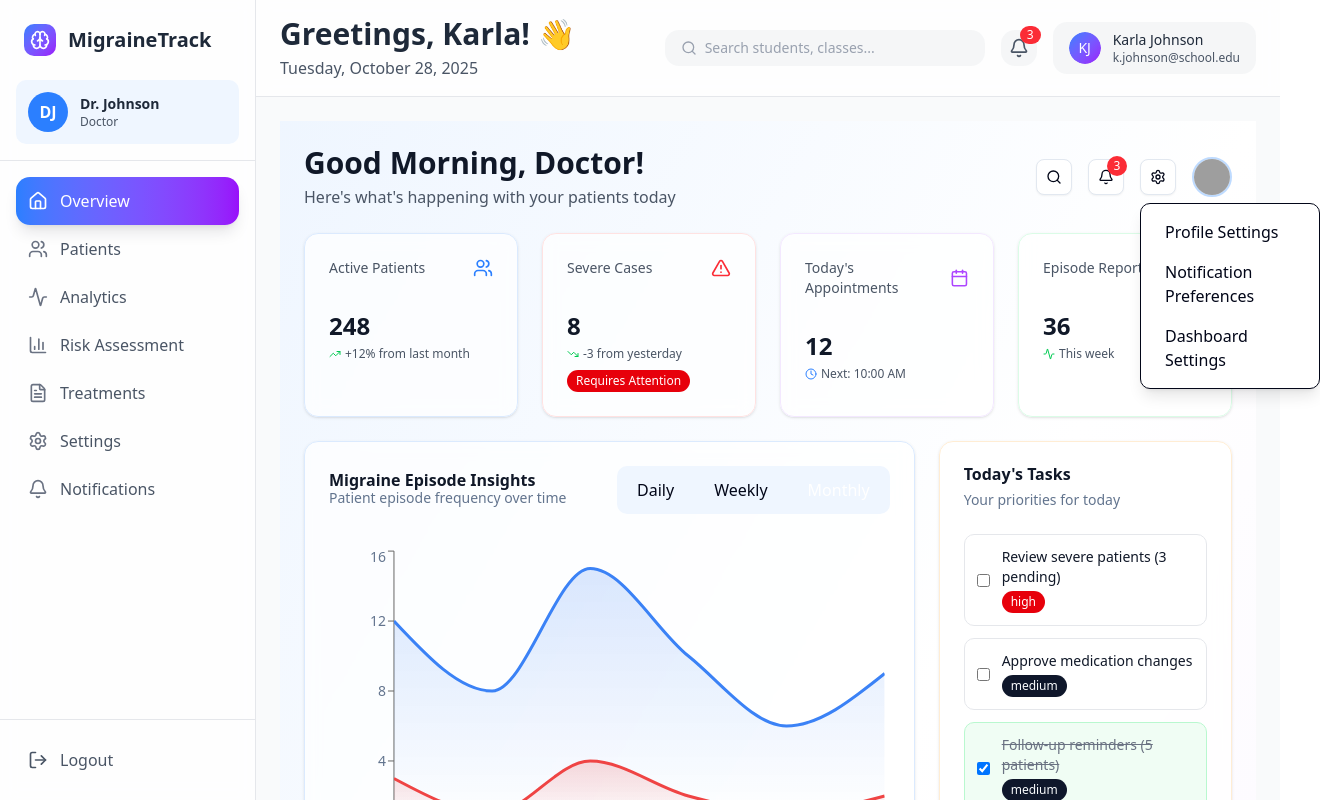
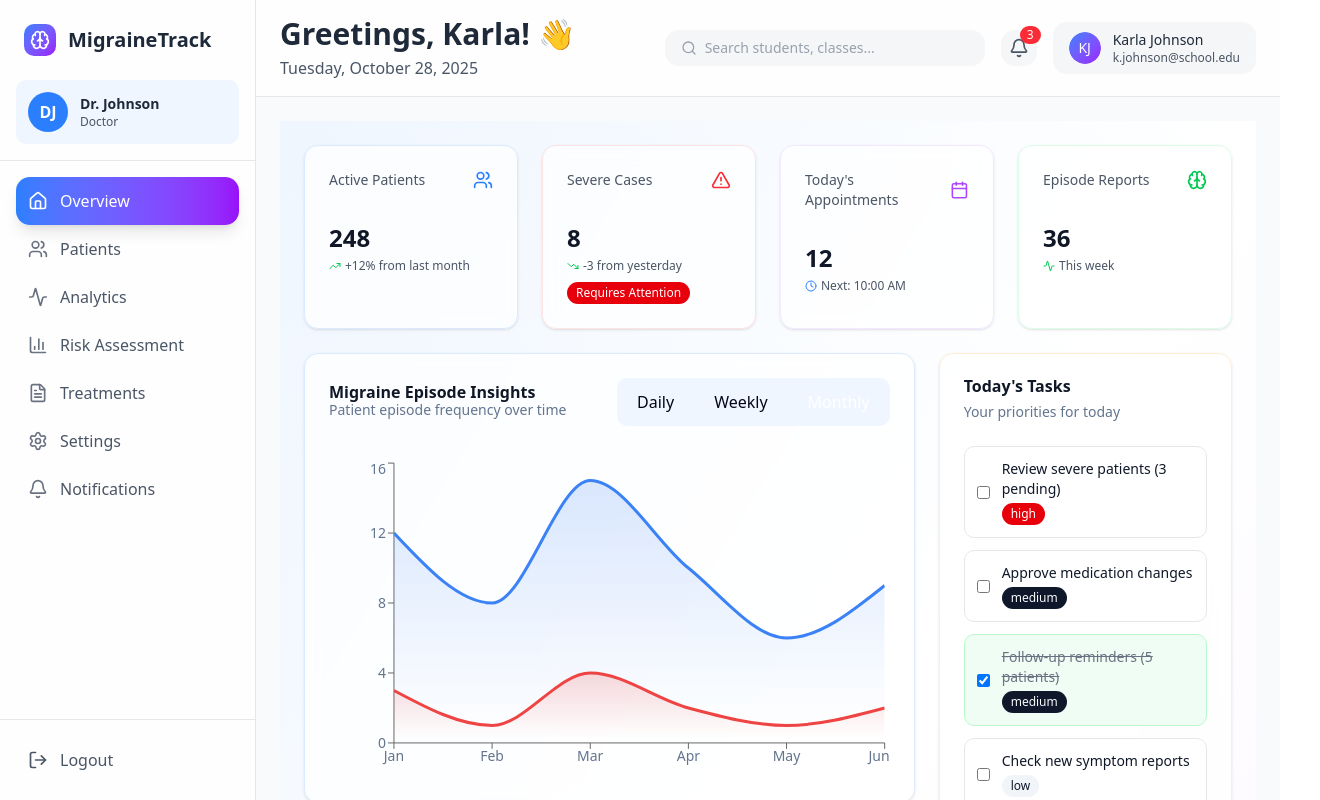
Before and after one commit to mathugamagedgunawardana/PainPal-Web, a Next.js app in the folder client/: page /doctor/overview in a window 1280 px wide. Shown: the top 800 px of the page, 1320 px wide, since content can reach past the window. Built offline with nearby package versions, Linux system fonts and the light colour scheme; grey boxes are pictures that could not be loaded.

Commit message:
sidebar changes

```diff
--- a/client/app/(roles)/doctor/overview/page.tsx
+++ b/client/app/(roles)/doctor/overview/page.tsx
@@ -167,7 +167,7 @@ export default function DoctorDashboard() {
       <div className="max-w-7xl mx-auto space-y-6">
 
         {/* Header */}
-        <div className="flex items-center justify-between">
+        {/* <div className="flex items-center justify-between">
           <div className="space-y-1">
             <h1 className="text-3xl font-bold text-gray-900">Good Morning, Doctor!</h1>
             <p className="text-gray-600">Here's what's happening with your patients today</p>
@@ -203,7 +203,7 @@ export default function DoctorDashboard() {
               <AvatarFallback className="bg-blue-100 text-blue-700">DJ</AvatarFallback>
             </Avatar>
           </div>
-        </div>
+        </div> */}
 
         {/* Overview Cards */}
         <div className="grid grid-cols-1 md:grid-cols-2 lg:grid-cols-4 gap-6">
--- a/client/components/dashboard/Sidebar.tsx
+++ b/client/components/dashboard/Sidebar.tsx
@@ -76,7 +76,7 @@ export default function Sidebar({ activeItem, userRole = 'doctor', userName = 'D
   };
 
   return (
-    <div className="w-20 lg:w-64 bg-white/80 backdrop-blur-sm border-r border-gray-200 h-screen flex flex-col">
+    <div className="w-20 lg:w-64 bg-white/80 backdrop-blur-sm border-r border-gray-200 h-screen flex flex-col sticky top-0">
       {/* Logo */}
       <div className="p-6 flex items-center justify-center lg:justify-start">
         <Link href={`/${userRole}/overview`} className="flex items-center">
--- a/client/package.json
+++ b/client/package.json
@@ -12,7 +12,6 @@
     "@radix-ui/react-avatar": "^1.1.11",
     "@radix-ui/react-progress": "^1.1.8",
     "@radix-ui/react-slot": "^1.2.4",
-    "@tailwindcss/aspect-ratio": "^0.4.2",
     "@tailwindcss/forms": "^0.5.10",
     "@tailwindcss/typography": "^0.5.19",
     "class-variance-authority": "^0.7.1",
@@ -31,6 +30,7 @@
     "tailwind-merge": "^3.3.1"
   },
   "devDependencies": {
+    "@tailwindcss/aspect-ratio": "^0.4.2",
     "@tailwindcss/postcss": "^4.1.17",
     "@types/node": "^20",
     "@types/react": "^19",
```
Also changed, not shown: 1 other file (tests, documents, lock files or other folders).
